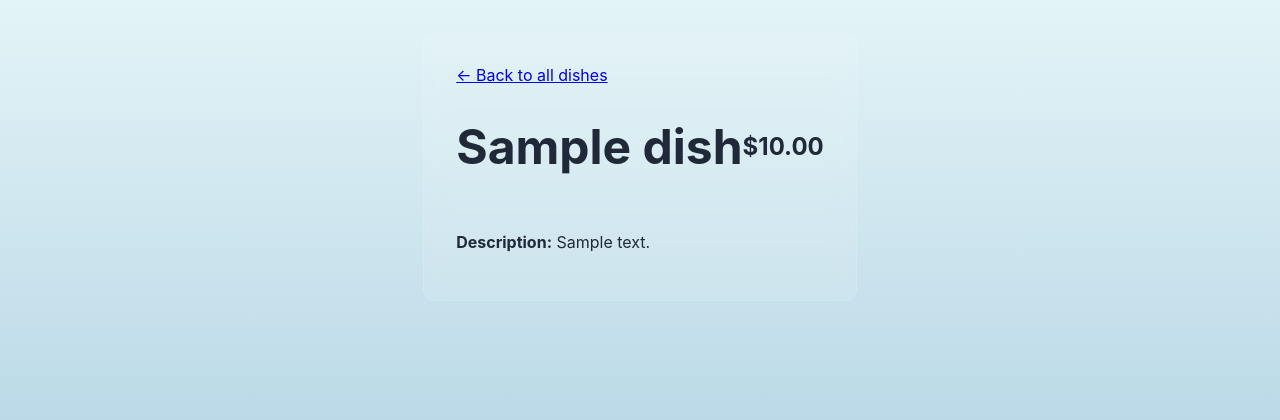
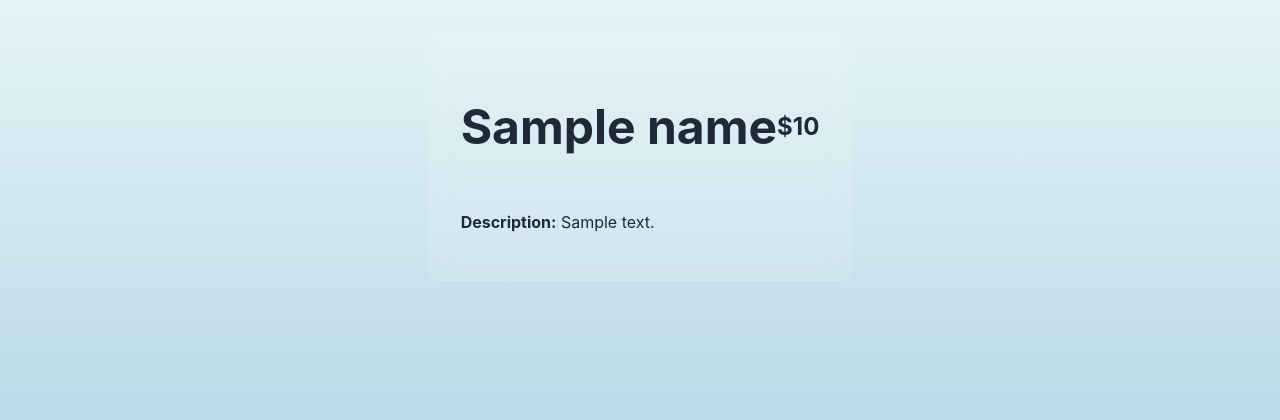
Before and after one commit to ukma-cs-ssdm-2025/punkcoders, a Django app: template src/delivery-service/restaurant/templates/dishes/dish_detail.html in a window 1280 px wide. Shown: the part 77-497 px from the top of the page. Run offline with Django 5.2, Linux system fonts and the light colour scheme; tables that the repository leaves empty hold one stand-in row (values such as "Sample post"); the template is opened without the code that fills it: values that come from a table or form of the project are taken from there, most other values are stand-ins (such as "Sample title", 1, 10 or a date in 2020); parts of the project's set-up code (start-up, migrations or seed data) failed here and were passed over.

Commit message:
render some food

```diff
--- a/src/delivery-service/app/urls.py
+++ b/src/delivery-service/app/urls.py
@@ -27,5 +27,5 @@ urlpatterns = [
 	path('api/v0/docs/', SpectacularSwaggerView.as_view(url_name='schema')),
 	path('api/v0/redoc/', SpectacularRedocView.as_view(url_name='schema'), name='redoc'),
 	# Web pages
-	path('', include('restaurant.urls.web')),
+	path('', include('restaurant.urls.web', namespace='restaurant')),
 ]
--- a/src/delivery-service/restaurant/templates/base.html
+++ b/src/delivery-service/restaurant/templates/base.html
@@ -7,9 +7,9 @@
 <body>
     <header class="header">
         <div class="header-content">
-            <a href="{% url 'index' %}" class="logo">Food Delivery</a>
+            <a href="{% url 'restaurant:dish_list' %}" class="logo">Food Delivery</a>
             <nav class="nav-links">
-                <a href="{% url 'dish_list' %}" class="nav-link">Menu</a>
+                <a href="{% url 'restaurant:dish_list' %}" class="nav-link">Menu</a>
             </nav>
         </div>
     </header>
--- a/src/delivery-service/restaurant/templates/dishes/dish_detail.html
+++ b/src/delivery-service/restaurant/templates/dishes/dish_detail.html
@@ -2,17 +2,18 @@
 {% load static %}
 
 {% block extra_head %}
-    <title>{{ dish.name }} - Food Delivery</title>
+    <title>{{ name }} - Food Delivery</title>
 {% endblock %}
 
 {% block content %}
 <div class="card">
-    <a href="{% url 'dish_list' %}">← Back to all dishes</a>
+    {% comment %} <a href="{% url 'restaurant:dish_list' %}">← Back to all dishes</a> {% endcomment %}
     <div class="card-header">
         <div class="card-title">
-            <h1>{{ dish.name }}</h1>
+            <h1>{{ name }}</h1>
         </div>
-        <h2>${{ dish.price }}</h2>
+        </img src="{{ photo_url }}" alt="{{ name }}">
+        <h2>${{ price }}</h2>
     </div>
-    <p><strong>Description:</strong> {{ dish.description }}</p>
+    <p><strong>Description:</strong> {{ description }}</p>
 {% endblock %}
--- a/src/delivery-service/restaurant/templates/dishes/dish_list.html
+++ b/src/delivery-service/restaurant/templates/dishes/dish_list.html
@@ -10,7 +10,7 @@
         <ul>
             {% for dish in dishes %}
                 <li>
-                    <a href="{% url 'dish_detail' pk=dish.id %}">{{ dish.name }}</a>
+                    <a href="{% url 'restaurant:dish_detail' pk=dish.id %}">{{ dish.name }}</a>
                     - ${{ dish.price }}
                 </li>
             {% empty %}
--- a/src/delivery-service/restaurant/views/web/views.py
+++ /dev/null
@@ -1,3 +0,0 @@
-from django.shortcuts import render
-
-# Create your views here.
```
Also changed, not shown: src/delivery-service/restaurant/admin.py (+29 -1 lines), src/delivery-service/restaurant/urls/web.py (+11 -2 lines), src/delivery-service/restaurant/views/web/dishes.py (added, +51 -0 lines).
